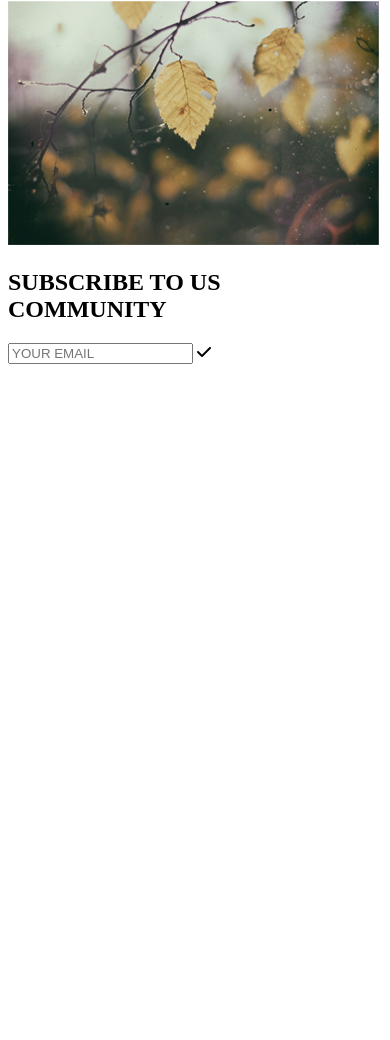
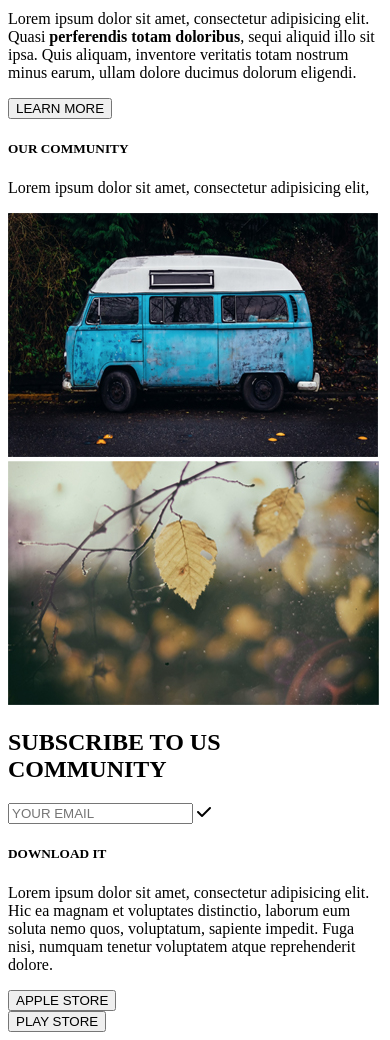
Before and after one commit to ValLR/photolab, a website: page index.html in a window 390 px wide. Shown: the part 1664-2704 px from the top of the page. Before the commit the page ends 2036 px from the top, so only its background shows below. Drawn offline with nearby package versions, Linux system fonts and the light colour scheme; files that its build step writes are made by us from their sources.

Commit message:
sección download, agregando imágenes y modificando versión responsive

```diff
--- a/index.html
+++ b/index.html
@@ -51,7 +51,7 @@
 					<p class="body">Lorem ipsum dolor sit amet, consectetur adipisicing elit. <b>Porro necessitatibus esse</b> non ipsam repudiandae aut ullam accusamus doloremque officiis maiores. Earum quam dignissimos iusto eligendi sed molestias dolorum doloremque harum.</p>
 					<button class="gStart" href="" type="button">GET STARTED</button>
 				</div>
-				<div class="col-md-6 col-s-12">
+				<div class="col-md-6 hidden-xs">
 					<img class="responsive" src="dist/img/hand.png" alt="">
 				</div>
 			</div>
@@ -60,8 +60,11 @@
 	<section class="design">
 		<div class="container">
 			<div class="row">
+				<div class="col-md-6 hidden-xs">
+					<img src="dist/img/phone.png" alt="">
+				</div>
 				<div class="col-md-6 col-s-12">
-				<h4 class="body-title">DESIGN</h4>
+					<h4 class="body-title">DESIGN</h4>
 					<p class="body">Lorem ipsum dolor sit amet, consectetur adipisicing elit. Quasi <b>perferendis totam doloribus</b>, sequi aliquid illo sit ipsa. Quis aliquam, inventore veritatis totam nostrum minus earum, ullam dolore ducimus dolorum eligendi.</p>
 					<button id="learn" href="" type="button">LEARN MORE</button>
 				</div>
@@ -91,7 +94,26 @@
 					<h2 class="subscribe-title">SUBSCRIBE TO US COMMUNITY</h2>
   					<div class="input-group">
 					  <input type="text" class="form-control input-subscribe" placeholder="YOUR EMAIL" aria-describedby="basic-addon2">
-					  <span class="input-group-addon glyphicon glyphicon glyphicon-ok input-icono" id="basic-addon2"><i class="fa fa-check" aria-hidden="true"></i></span>
+					  <span class="input-group-addon input-icono" id="basic-addon2"><i class="fa fa-check" aria-hidden="true"></i></span>
+					</div>
+				</div>
+			</div>
+		</div>
+	</section>
+	<section class="download">
+		<div class="container">
+			<div class="row">
+				<div class="text-center col-md-12 col-s-12">
+					<h5 class="download-title">DOWNLOAD IT</h5>
+					<p class="bajada-pequenio2 text-center">Lorem ipsum dolor sit amet, consectetur adipisicing elit. Hic ea magnam et voluptates distinctio, laborum eum soluta nemo quos, voluptatum, sapiente impedit. Fuga nisi, numquam tenetur voluptatem atque reprehenderit dolore.</p>
+					<div class="row">
+						<div class="col-md-3 "></div>
+						<div class="col-md-3 col-s-6">
+							<button class="bDownload" href="" type="button">APPLE STORE</button>
+						</div>
+						<div class="col-md-3 col-s-6">
+							<button class="bDownload" href="" type="button">PLAY STORE</button>
+						</div>
 					</div>
 				</div>
 			</div>
```
